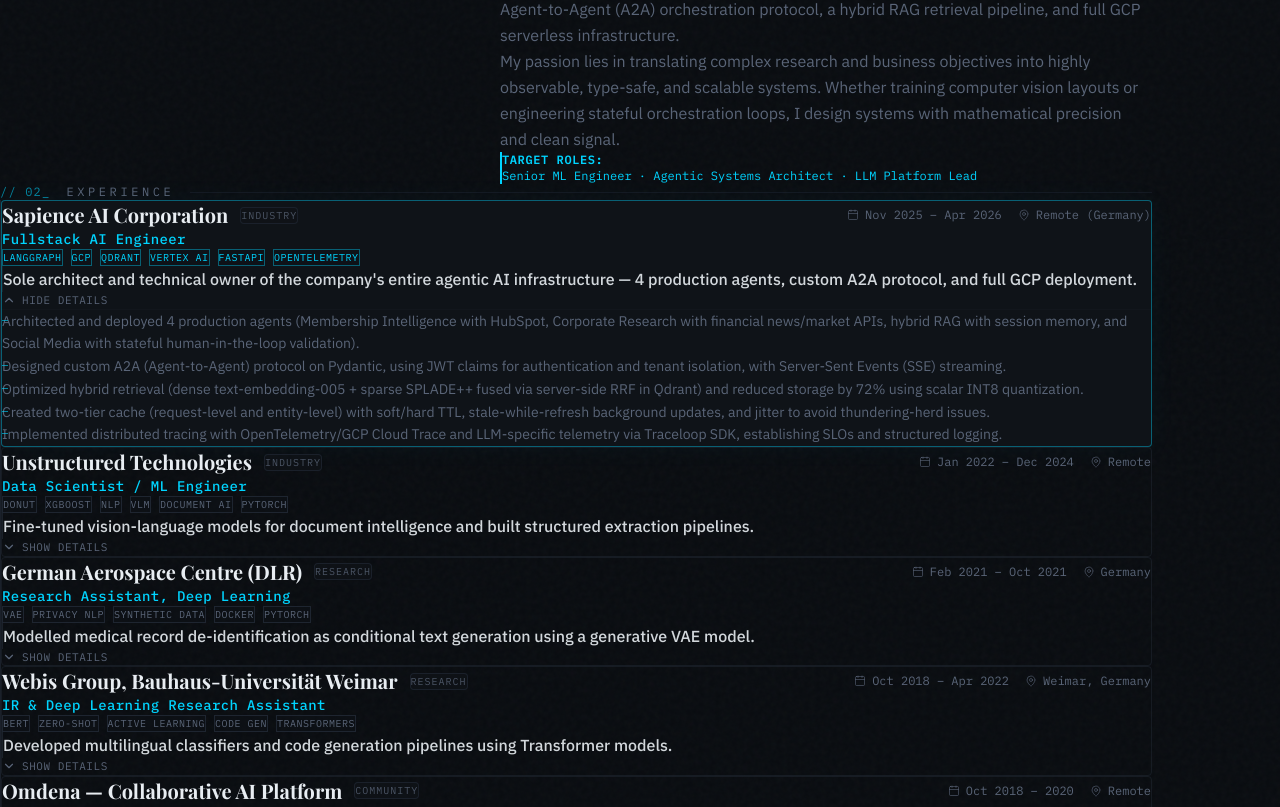
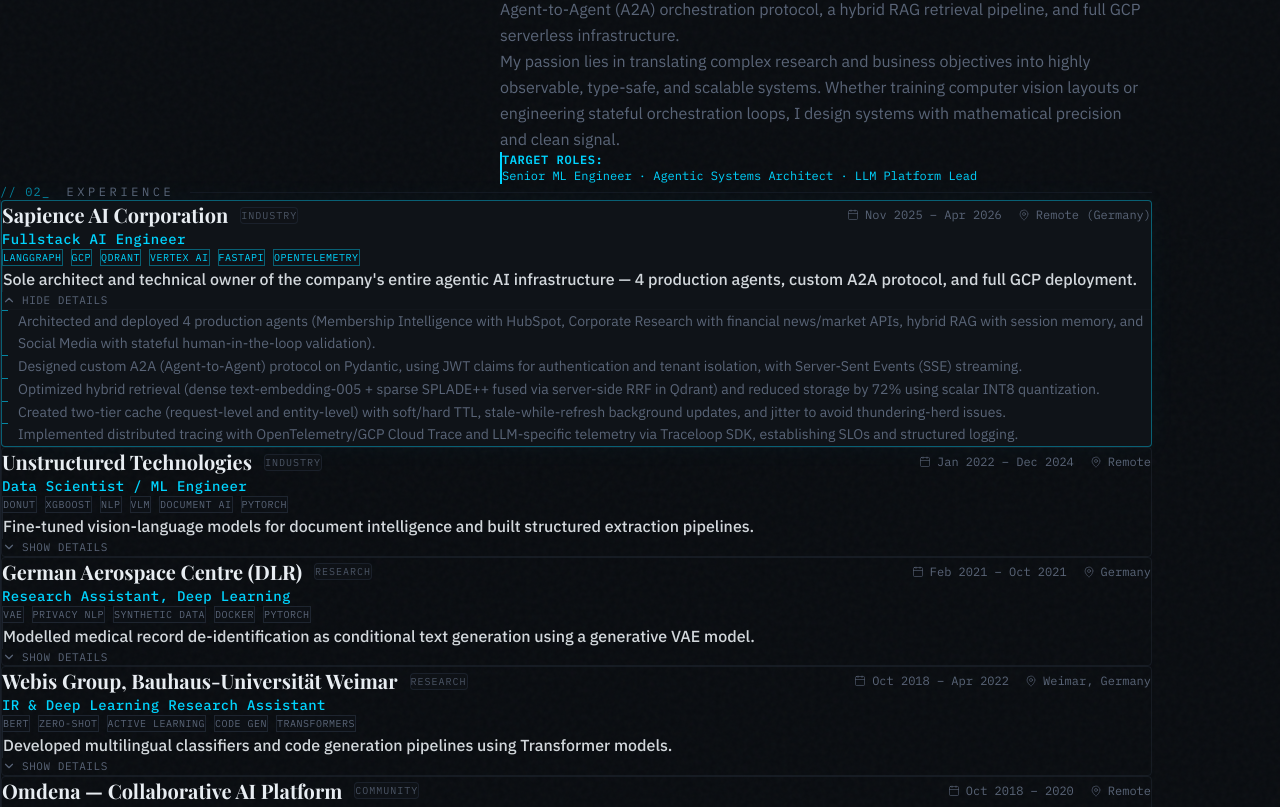
Before and after one commit to LaverdeS/ml-portfolio, a Next.js app: page / in a window 1280 px wide. Shown: the part 1041-1848 px from the top of the page. Built offline with nearby package versions, Linux system fonts and the light colour scheme; a web font is replaced by a local one.

Commit message:
fix: tailwind source scanning, sidebar text wrap, and bullet layout

```diff
--- a/src/app/globals.css
+++ b/src/app/globals.css
@@ -1,6 +1,7 @@
 @import url('https://fonts.googleapis.com/css2?family=Playfair+Display:ital,wght@0,400;0,600;0,700;1,400&family=IBM+Plex+Mono:wght@300;400;500;600&family=IBM+Plex+Sans:wght@300;400;500;600&display=swap');
 
 @import "tailwindcss";
+@source "../";
 
 @theme {
   --color-bg: #080b0f;
--- a/src/components/Nav.tsx
+++ b/src/components/Nav.tsx
@@ -82,7 +82,7 @@
 
               {/* Sideways Text Label */}
               <span
-                className={`font-mono text-[9px] tracking-[0.2em] uppercase transition-all duration-300 [writing-mode:vertical-rl] rotate-180 ${
+                className={`font-mono text-[9px] tracking-[0.2em] uppercase transition-all duration-300 [writing-mode:vertical-rl] rotate-180 whitespace-nowrap ${
                   isActive
                     ? 'text-accent font-medium'
                     : 'text-muted/50 group-hover:text-text'
--- a/src/components/sections/Experience.tsx
+++ b/src/components/sections/Experience.tsx
@@ -113,9 +113,9 @@
                     >
                       <ul className="list-none space-y-3 pl-3 pt-2 border-t border-border/20 font-sans text-xs md:text-sm text-muted leading-relaxed">
                         {exp.bullets.map((bullet, bIdx) => (
-                          <li key={bIdx} className="relative pl-4">
-                            <span className="absolute left-0 top-2.5 w-1.5 h-[1px] bg-accent/60" />
-                            {bullet}
+                          <li key={bIdx} className="flex items-start gap-2.5">
+                            <span className="w-1.5 h-[1px] bg-accent/60 mt-2.5 shrink-0" />
+                            <span>{bullet}</span>
                           </li>
                         ))}
                       </ul>
```
